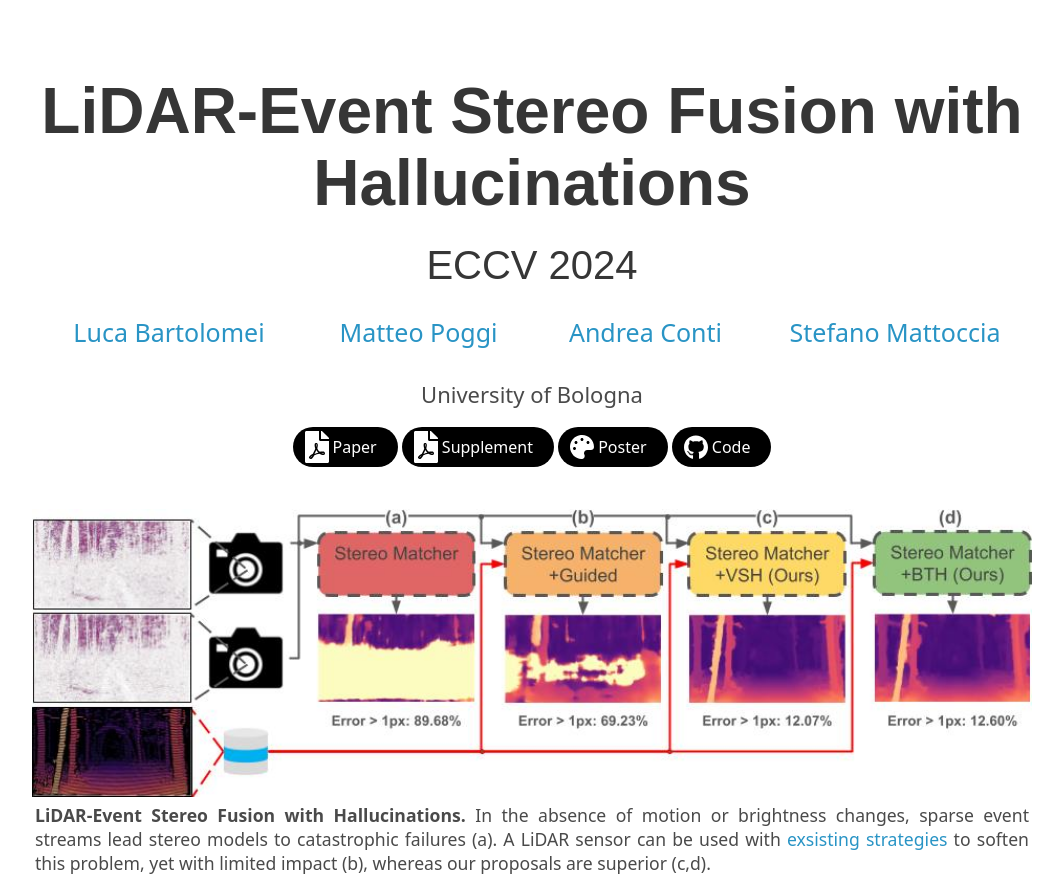
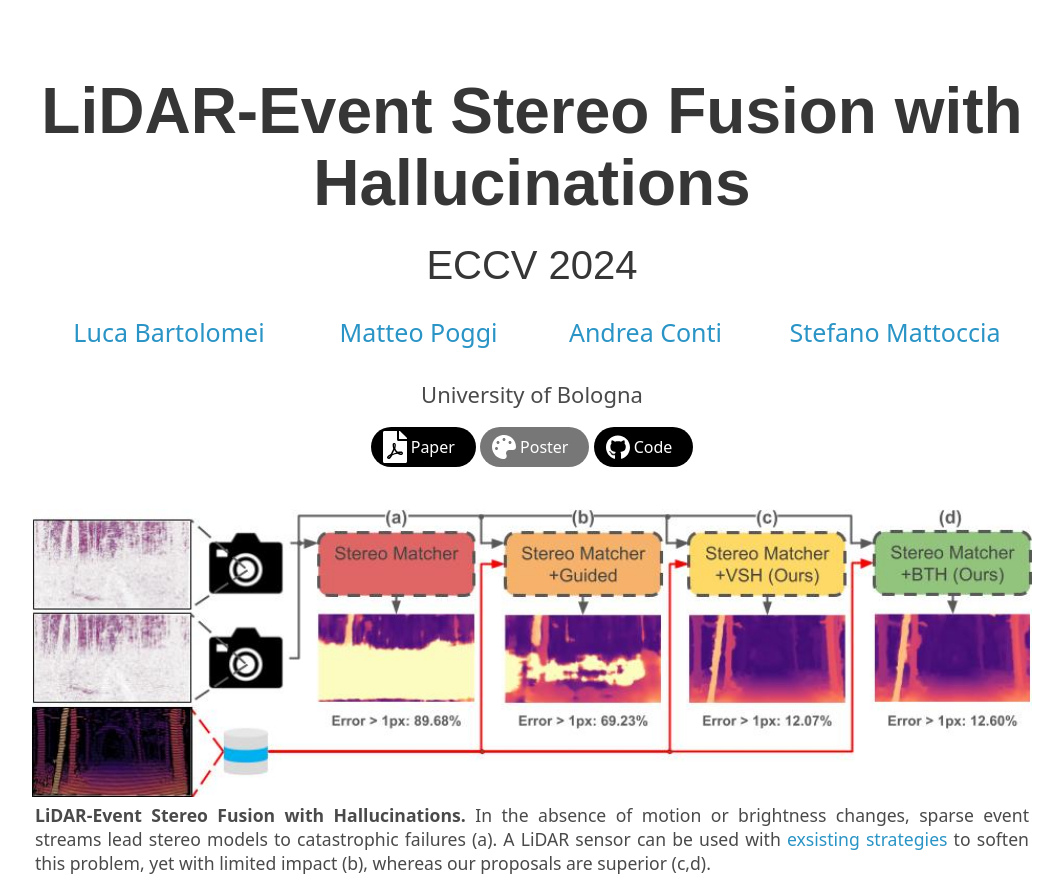
Before and after one commit to eventvppstereo/eventvppstereo.github.io, a plain HTML site: page index.html in a window 1280 px wide. Shown: the top 881 px of the page, without its empty margins (108-1171 px from the left). Drawn offline with nearby package versions, Linux system fonts and the light colour scheme; some packages are replaced by stand-ins of ours; a script that the page names is missing.

Commit message:
paper link

```diff
--- a/index.html
+++ b/index.html
@@ -328,6 +328,10 @@
 			font-weight: inherit;
 		}
 
+		span.disabled {
+			pointer-events: none;
+		}
+
 		.layered-paper {
 			/* modified from: http://css-tricks.com/snippets/css/layered-paper/ */
 			box-shadow:
@@ -438,7 +442,7 @@
 
 				<!-- PDF Link. -->
 				<span class="link-block">
-					<a href="assets/paper.pdf" class="external-link button is-normal is-rounded is-dark"
+					<a href="https://arxiv.org/abs/2408.04633" class="external-link button is-normal is-rounded is-dark"
 						style="background-color:#000000;">
 						<span class="icon">
 							<svg class="svg-inline--fa fa-file-pdf fa-w-12" aria-hidden="true" focusable="false"
@@ -453,27 +457,10 @@
 					</a>
 				</span>
 
-
-				<span class="link-block">
-					<a href="assets/paper-supp.pdf" class="external-link button is-normal is-rounded is-dark"
-						style="background-color:#000000;">
-						<span class="icon" disabled>
-							<svg class="svg-inline--fa fa-file-pdf fa-w-12" aria-hidden="true" focusable="false"
-								data-prefix="fas" data-icon="file-pdf" role="img" xmlns="http://www.w3.org/2000/svg"
-								viewBox="0 0 384 512" data-fa-i2svg="">
-								<path fill="currentColor"
-									d="M181.9 256.1c-5-16-4.9-46.9-2-46.9 8.4 0 7.6 36.9 2 46.9zm-1.7 47.2c-7.7 20.2-17.3 43.3-28.4 62.7 18.3-7 39-17.2 62.9-21.9-12.7-9.6-24.9-23.4-34.5-40.8zM86.1 428.1c0 .8 13.2-5.4 34.9-40.2-6.7 6.3-29.1 24.5-34.9 40.2zM248 160h136v328c0 13.3-10.7 24-24 24H24c-13.3 0-24-10.7-24-24V24C0 10.7 10.7 0 24 0h200v136c0 13.2 10.8 24 24 24zm-8 171.8c-20-12.2-33.3-29-42.7-53.8 4.5-18.5 11.6-46.6 6.2-64.2-4.7-29.4-42.4-26.5-47.8-6.8-5 18.3-.4 44.1 8.1 77-11.6 27.6-28.7 64.6-40.8 85.8-.1 0-.1.1-.2.1-27.1 13.9-73.6 44.5-54.5 68 5.6 6.9 16 10 21.5 10 17.9 0 35.7-18 61.1-61.8 25.8-8.5 54.1-19.1 79-23.2 21.7 11.8 47.1 19.5 64 19.5 29.2 0 31.2-32 19.7-43.4-13.9-13.6-54.3-9.7-73.6-7.2zM377 105L279 7c-4.5-4.5-10.6-7-17-7h-6v128h128v-6.1c0-6.3-2.5-12.4-7-16.9zm-74.1 255.3c4.1-2.7-2.5-11.9-42.8-9 37.1 15.8 42.8 9 42.8 9z">
-								</path>
-							</svg><!-- <i class="fas fa-file-pdf"></i> Font Awesome fontawesome.com -->
-						</span>
-						<span>Supplement</span>
-					</a>
-				</span>
-
 				<!-- Poster Link. -->
-				<span class="link-block">
+				<span class="link-block disabled">
 					<a href="assets/poster.pdf" class="external-link button is-normal is-rounded is-dark"
-						style="background-color:#000000;">
+						style="background-color:#777777;">
 						<span class="icon">
 							<svg class="svg-inline--fa fa-palette fa-w-16" aria-hidden="true" focusable="false"
 								data-prefix="fas" data-icon="palette" role="img" xmlns="http://www.w3.org/2000/svg"
```
